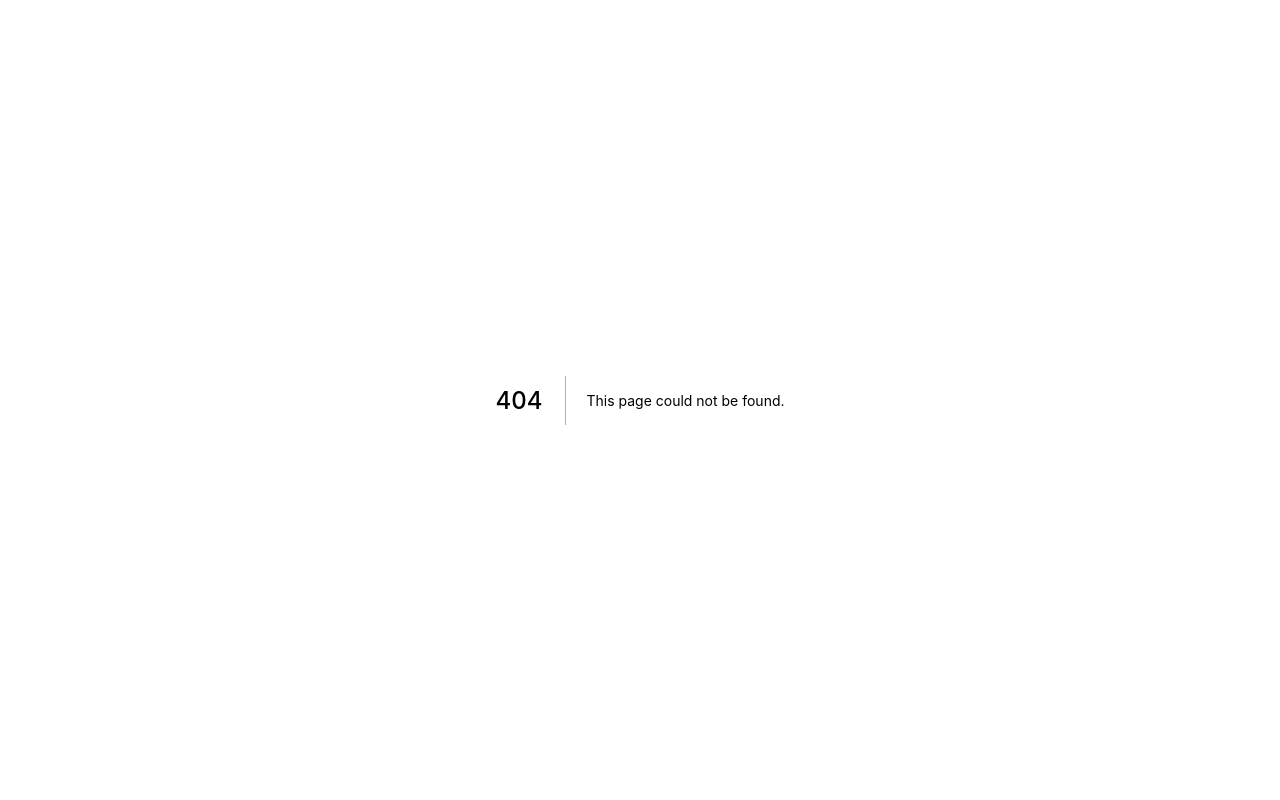
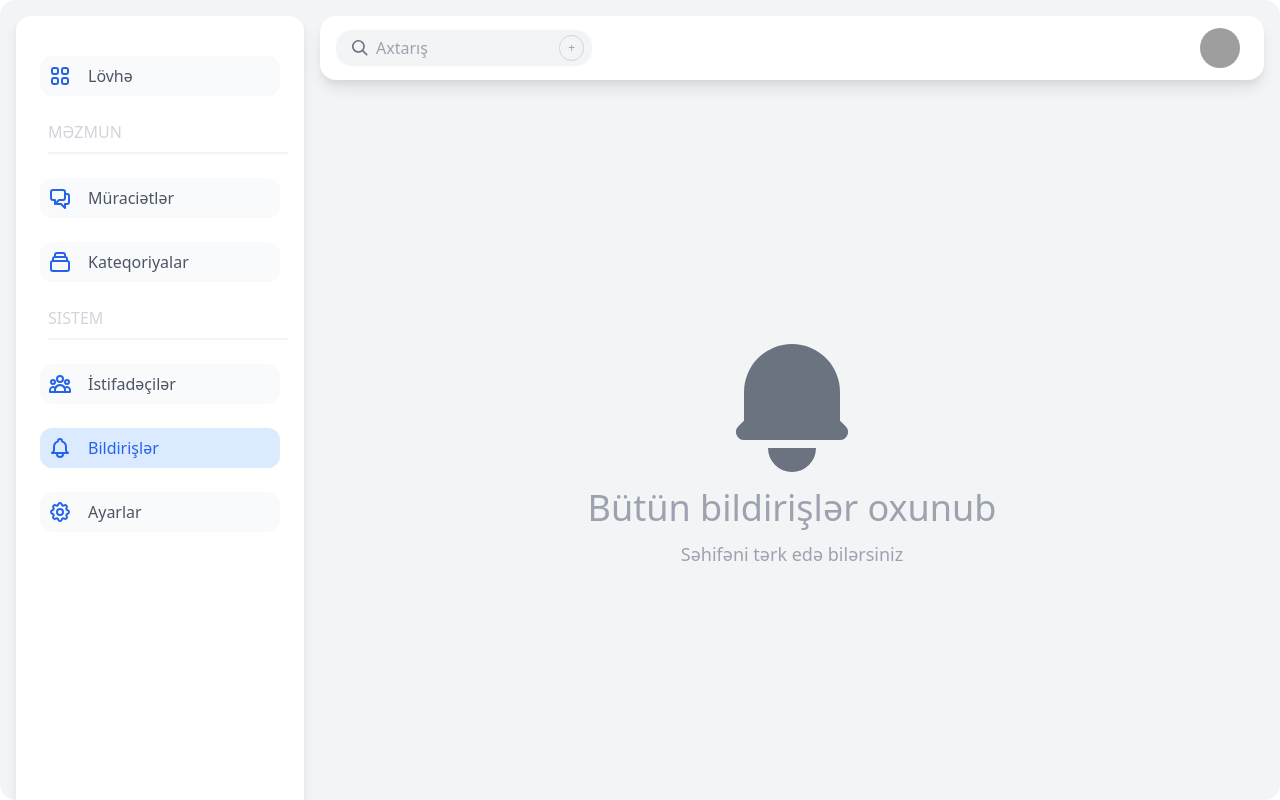
Before and after one commit to ab192130/genprosec-appeal, a Next.js app: page /dashboard/notifications in a window 1280 px wide. Before the commit this address had no page. Built offline with nearby package versions, Linux system fonts and the light colour scheme; grey boxes are pictures that could not be loaded.

Commit message:
minor changes.

```diff
--- a/app/system/partials/sidebar.js
+++ b/app/system/partials/sidebar.js
@@ -65,7 +65,7 @@ const Sidebar = () => {
                             </span>
                             </ListItem>
 
-                            <ListItem>
+                            <ListItem to="/dashboard/notifications">
                                 <svg xmlns="http://www.w3.org/2000/svg" className="h-6 w-6 text-blue-600" fill="none"
                                      viewBox="0 0 24 24" stroke="currentColor">
                                     <path strokeLinecap="round" strokeLinejoin="round" strokeWidth="2"
--- a/pages/_app.js
+++ b/pages/_app.js
@@ -1,5 +1,5 @@
 import React from "react";
-import 'tailwindcss/tailwind.css'
+import '../styles/app.css'
 
 function MyApp({ Component, pageProps }) {
   const Layout = Component.Layout || React.Fragment;
--- /dev/null
+++ b/pages/dashboard/notifications.js
@@ -0,0 +1,24 @@
+import React from 'react';
+import DashboardLayout from "../../layouts/dashboard";
+
+const Notifications = () => {
+    return (
+        <div className="flex items-center justify-center h-full">
+            <div className="flex flex-col">
+                <div className="">
+                    <svg xmlns="http://www.w3.org/2000/svg" className="h-40 w-40 text-gray-500 mx-auto" viewBox="0 0 20 20" fill="currentColor">
+                        <path
+                            d="M10 2a6 6 0 00-6 6v3.586l-.707.707A1 1 0 004 14h12a1 1 0 00.707-1.707L16 11.586V8a6 6 0 00-6-6zM10 18a3 3 0 01-3-3h6a3 3 0 01-3 3z"/>
+                    </svg>
+                </div>
+
+                <div className="text-4xl text-gray-400 mx-auto mb-3">Bütün bildirişlər oxunub</div>
+                <div className="text-lg text-gray-400 mx-auto">Səhifəni tərk edə bilərsiniz</div>
+            </div>
+        </div>
+    );
+};
+
+Notifications.Layout = DashboardLayout;
+
+export default Notifications;
--- /dev/null
+++ b/styles/app.css
@@ -0,0 +1,15 @@
+@tailwind base;
+
+@tailwind components;
+
+@tailwind utilities;
+
+::-moz-selection { /* Code for Firefox */
+    color: #090d29;
+    background: yellow;
+}
+
+::selection {
+    color: #090d29;
+    background: yellow;
+}
```
